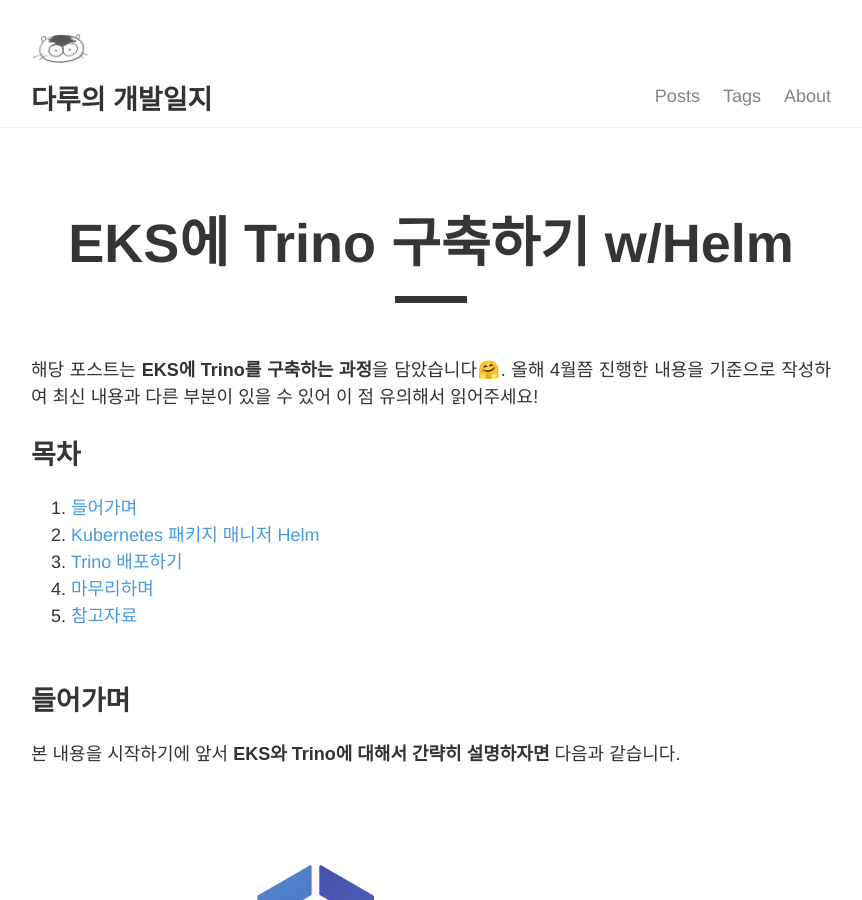
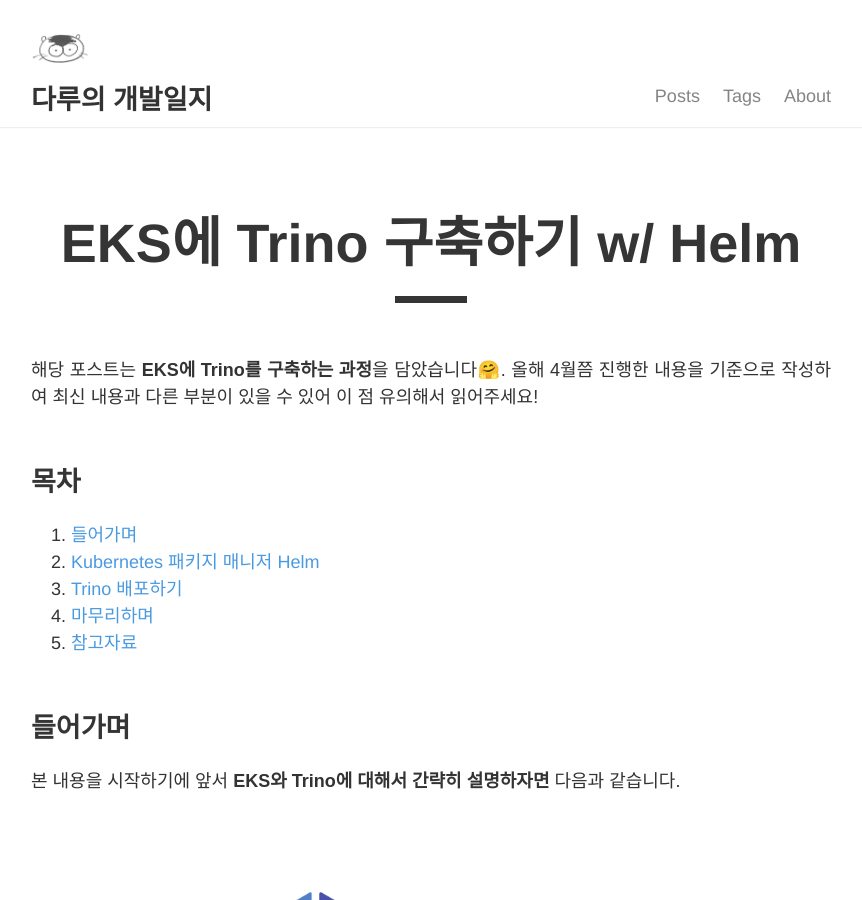
Before and after one commit to daru1027/daru1027.github.io, a Jekyll site: the page built from _posts/2022-09-16-eks-on-trino.md, in a window 1280 px wide and 900 px high. Shown: the whole window, without its empty margins (209-1071 px from the left). Built offline with Jekyll 4.4.1, drawn with Linux system fonts in a browser that asks for light colours.

Commit message:
ADD: 내용 완성

```diff
--- a/_posts/2022-09-16-eks-on-trino.md
+++ b/_posts/2022-09-16-eks-on-trino.md
@@ -1,9 +1,12 @@
 ---
 layout: post
-title: "EKS에 Trino 구축하기 w/Helm"
+title: "EKS에 Trino 구축하기 w/ Helm"
 tags: EKS Trino Kubernetes
 ---
-해당 포스트는 **EKS에 Trino를 구축하는 과정**을 담았습니다🤗. 올해 4월쯤 진행한 내용을 기준으로 작성하여 최신 내용과 다른 부분이 있을 수 있어 이 점 유의해서 읽어주세요!
+해당 포스트는 **EKS에 Trino를 구축하는 과정**을 담았습니다🤗.
+올해 4월쯤 진행한 내용을 기준으로 작성하여 최신 내용과 다른 부분이 있을 수 있어 이 점 유의해서 읽어주세요!
+<br/><br/>
+
 ## 목차
 1. [들어가며](#들어가며)
 2. [Kubernetes 패키지 매니저 Helm](#kubernetes-패키지-매니저-helm)
```
